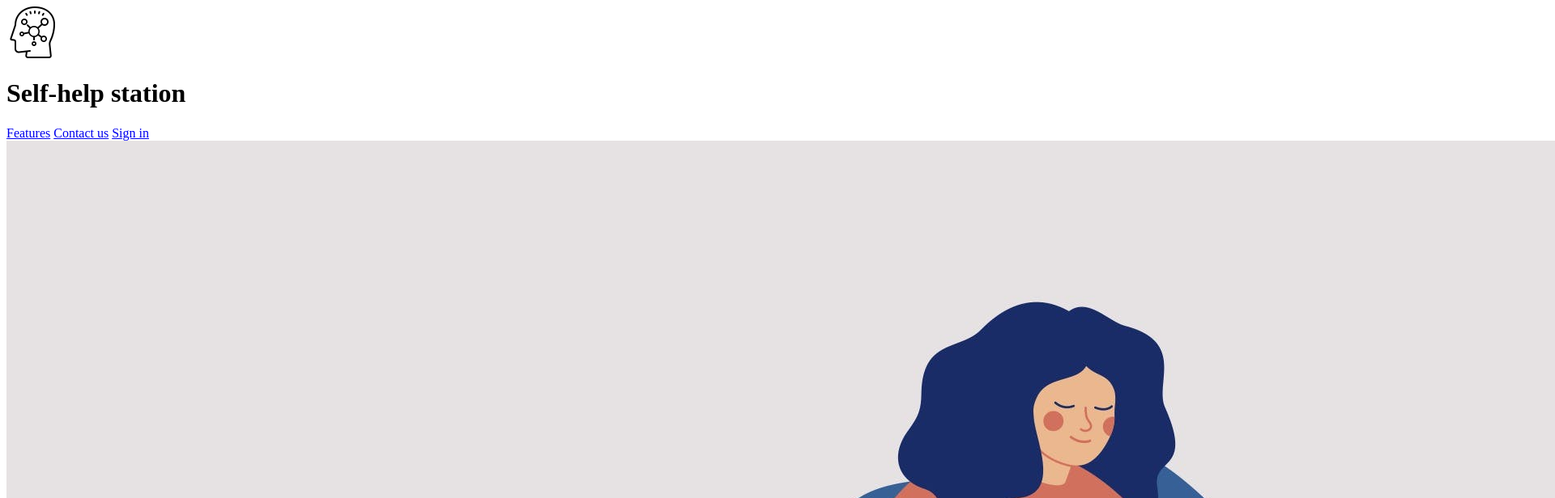
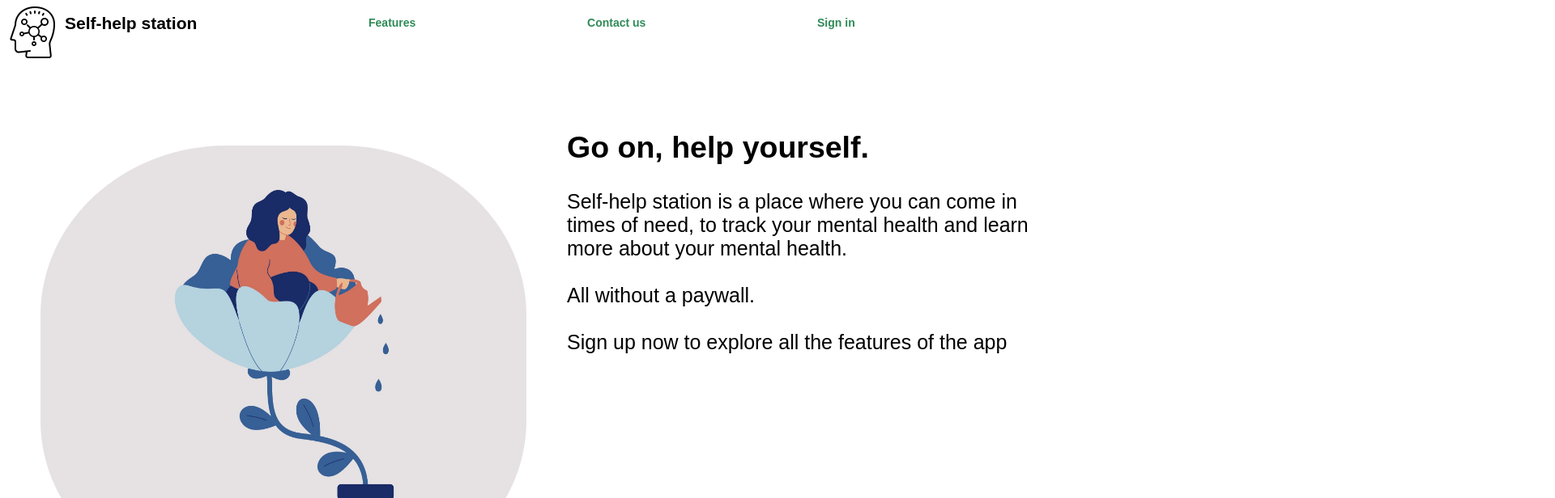
Before and after one commit to Byasar3/SHS, a plain HTML site: page index.html in a window 1280 px wide. Shown: the top 616 px of the page at 81% size, 1920 px wide, since content can reach past the window. Drawn offline with Linux system fonts and the light colour scheme.

Commit message:
added some styling with CSS file

```diff
--- a/index.html
+++ b/index.html
@@ -5,25 +5,28 @@
     <meta http-equiv="X-UA-Compatible" content="IE=edge">
     <meta name="viewport" content="width=device-width, initial-scale=1.0">
     <title>Document</title>
+    <link rel="stylesheet" href="style.css">
 </head>
 <body>
     <header>
-        <img src="logo.png" alt="logo">
-        <h1> Self-help station</h1>
+        <img src="logo.png" alt="logo" class="header_logo">
+        <h2> Self-help station</h2>
         <nav>
-            <a href="#">Features</a>
-            <a href="#">Contact us</a>
-            <a href="#">Sign in</a>
+            <a href="#">Features  </a>
+            <a href="#">Contact us  </a>
+            <a href="#">Sign in  </a>
         </nav>
     </header>
 
     <!-- Hero section -->
     <section class = "hero">
-        <img src = "girl_watering_plant.jpeg" alt="girl watering flower">
+        <img src = "girl_watering_plant.jpeg" alt="girl watering flower" class="hero_img">
         <h2>Go on, help yourself.</h2>
         <p> Self-help station is a place where you can come in times of need, to track your mental health and
             learn more about your mental health.
+            <br><br>
             All without a paywall.
+            <br><br>
             Sign up now to explore all the features of the app</p>
     </section>
 
@@ -31,11 +34,14 @@
         <div>
             <h2>Take a break at your own station</h2>
             <p>In the journey that is life, we need to stop the constant moving from place A to place B, we need to take a break, we need to check in with ourselves.
-                At self-help station, you can find all you need to improve your mental health.</p>
+                <br><br>At self-help station, you can find all you need to improve your mental health.</p>
         </div>
-        <div>
-            <img src="train2.jpeg">
-        </div>
+    </section>
+
+    <section >
+
+            <img src="train3.jpeg" alt="image of a fast train" class="main_img">
+
     </section>
 
     <section class="features">
--- a/style.css
+++ b/style.css
@@ -0,0 +1,66 @@
+body {
+    margin: 0;
+    font-family: 'Arial';
+}
+
+a {
+    font-size: 14px;
+    text-decoration: none;
+    font-weight: bold;
+    font-family: Arial;
+    color:seagreen;
+}
+
+header{
+    background-color: white;
+    display: flex;
+    align-items:flex-start;
+    font-family: Arial;
+    font-size: 14px;
+    padding-bottom: 40px;
+}
+
+header nav {
+    width: 80%;
+    display: flex;
+    justify-content:space-evenly;
+    padding-top: 20px;
+    background-color: white;
+ }
+
+ .header_logo{
+    padding: 8px;
+
+ }
+
+ .hero_img {
+    float: left;
+    border-radius: 40%;
+    width: 600px;
+    height: 550px;
+    padding: 50px;
+ }
+
+ .hero {
+    font-size: 25px;
+    padding-top: 10px;
+    padding-bottom: 50px;
+    text-align: left;
+    background-color: white;
+    display:table;
+ }
+
+ .main {
+    font-size: 20px;
+    padding-left: 40px;
+ }
+
+ .main_img {
+    width:1440px;
+ }
+
+ .features{
+    display: flex;
+    justify-content: space-around;
+    align-items: center;
+ }
```
Also changed, not shown: train3.jpeg (added), 1 other file.
